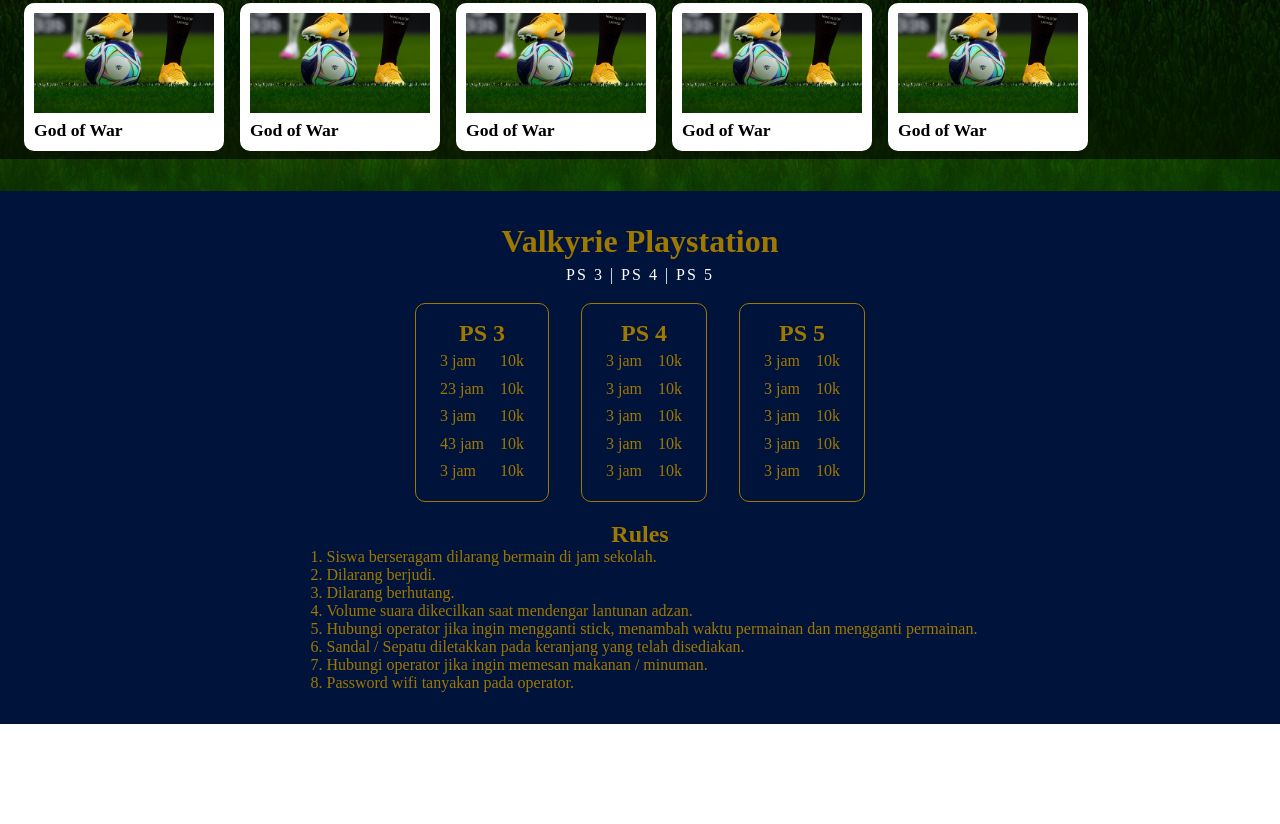
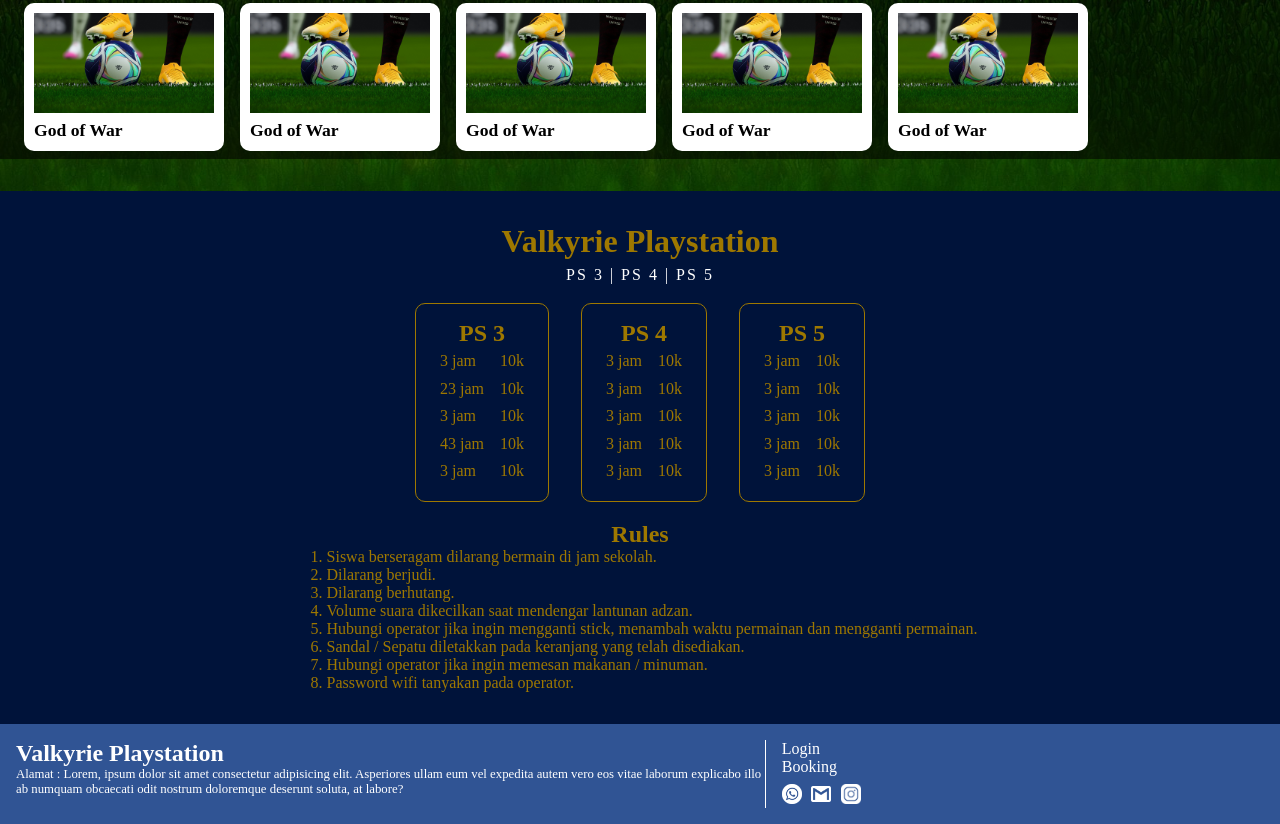
Before and after one commit to fajri1105/valkyrie-playstation, a plain HTML site: page index.html in a window 1280 px wide. Shown: the part 1675-2499 px from the top of the page. Before the commit the page ends 2399 px from the top, so only its background shows below. Drawn offline with Linux system fonts and the light colour scheme.

Commit message:
menambahkan footer

```diff
--- a/index.html
+++ b/index.html
@@ -18,10 +18,10 @@
           </div>
           <ul class="navbar">
             <li class="header">Menu</li>
-            <li><a href="">Home</a></li>
-            <li><a href="">Games</a></li>
-            <li><a href="">About</a></li>
-            <li><a href="">Service</a></li>
+            <li><a href="#home">Home</a></li>
+            <li><a href="#games">Games</a></li>
+            <li><a href="#about">About</a></li>
+            <li><a href="#contact">Contact</a></li>
             <li><a href="" class="login">Login</a></li>
           </ul>
           <div class="menu">
@@ -274,6 +274,23 @@
       </ol>
       </div>
     </div>
+    <div id="contact">
+        <div class="kiri">
+            <h1>Valkyrie Playstation</h1>
+            <p>Alamat : Lorem, ipsum dolor sit amet consectetur adipisicing elit. Asperiores ullam eum vel expedita autem vero eos vitae laborum explicabo illo ab numquam obcaecati odit nostrum doloremque deserunt soluta, at labore?</p>
+        </div>
+        <div class="kanan">
+            <ul>
+                <li><a href="">Login</a></li>
+                <li><a href="">Booking</a></li>
+            </ul>
+            <ul class="medsos">
+                <li class="medsos"><a href=""><img src="img/icon/whatsApp.png" alt="Whatsapp"></img></a></li>
+                <li class="medsos"><a href=""><img src="img/icon/gmail.png" alt="Email"></img></a></li>
+                <li class="medsos"><a href=""><img src="img/icon/instagram.png" alt="instagram"></img></a></li>
+            </ul>
+        </div>
+    </div>
 
     <script>
       const tblMenu = document.querySelector("#home .menu");
--- a/style.css
+++ b/style.css
@@ -260,6 +260,41 @@ main a{
     color: var(--warna3);
     display: inline-block;
 }
+#contact{
+    padding: 1rem;
+    display: flex;
+    background-color: var(--warna2);
+    color: white;
+}
+#contact .kiri{
+    width: 60%;
+    border-right: 1px solid white;
+}
+#contact .kiri h1{
+    font-size: 1.5rem;
+}
+#contact .kiri p{
+    font-size: .8rem;
+}
+#contact .kanan {
+    padding-left: 1rem;
+}
+#contact .kanan ul{
+    list-style-type: none;
+}
+#contact .kanan ul li a{
+    text-decoration: none;
+    color: white;
+}
+#contact ul.medsos{
+    display: flex;
+    align-items: center;
+    margin-top: .5rem;
+}
+#contact .kanan ul li img{
+    width: 20px;
+    margin-right: .6rem;
+}
 
 @media screen and (max-width: 700px) {
     #home nav ul{
```
Also changed, not shown: img/icon/gmail.png (added), img/icon/instagram.png (added), img/icon/whatsApp.png (added).
